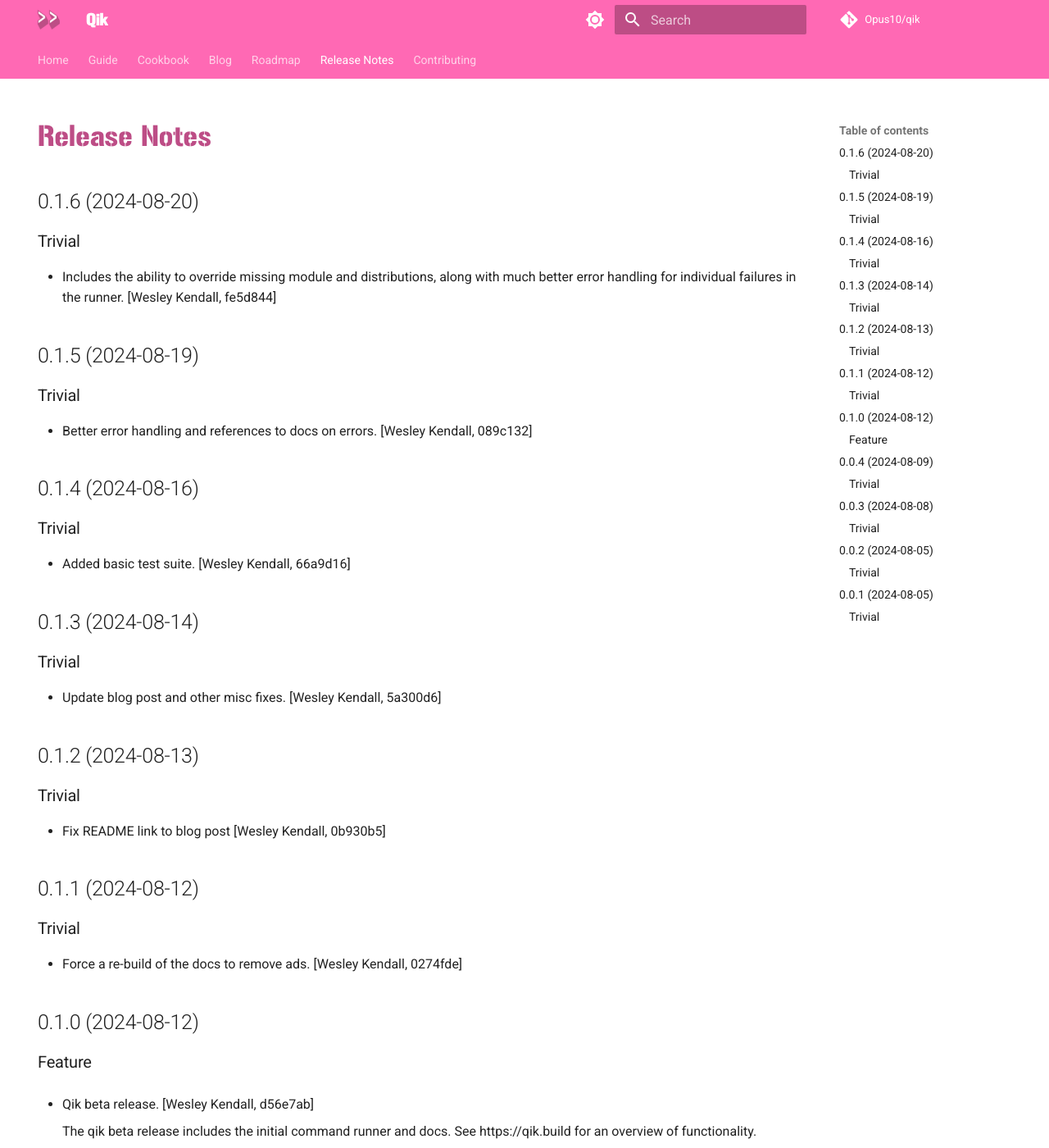
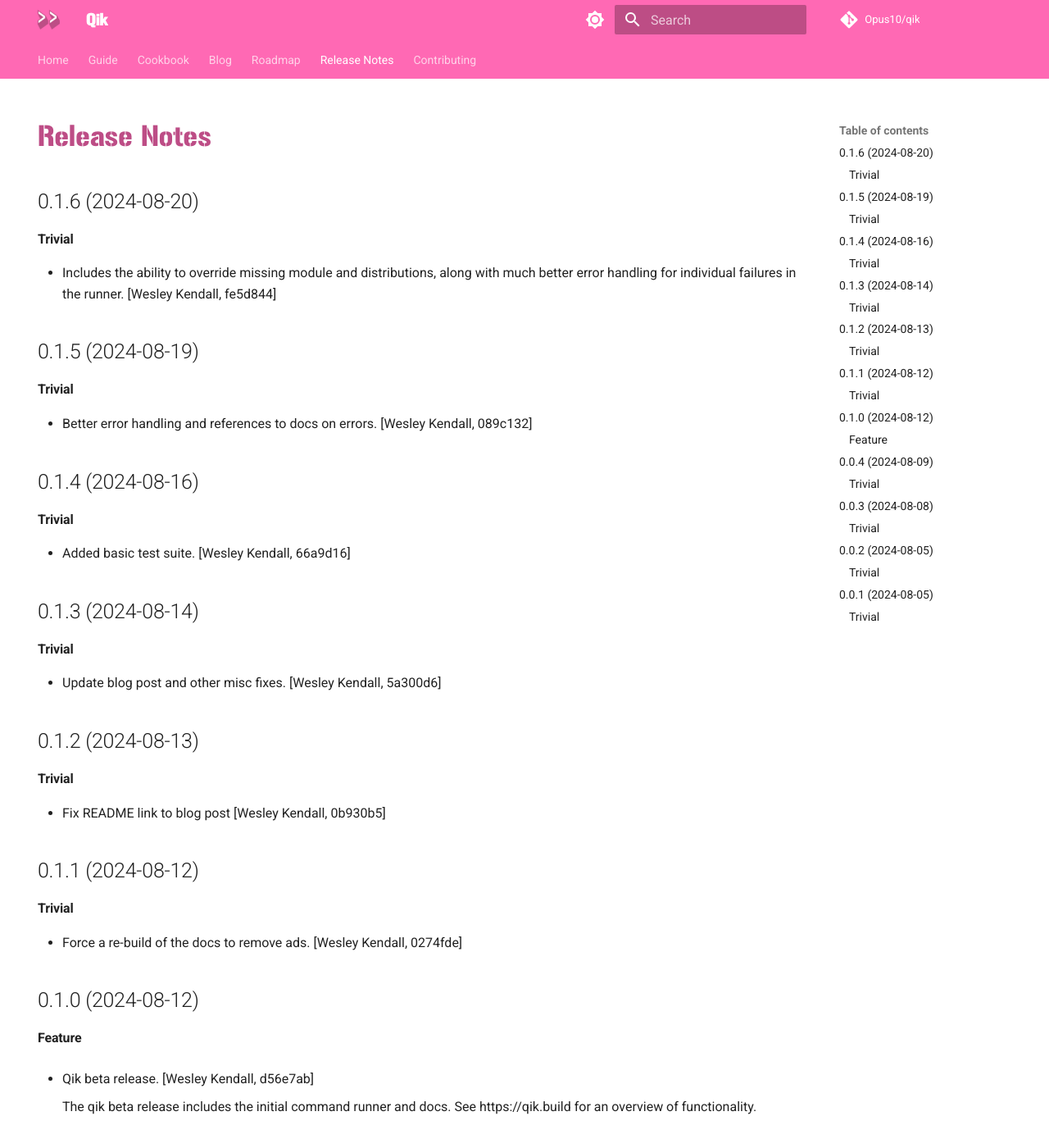
Before and after one commit to Opus10/qik, an MkDocs documentation site: the page built from docs/release_notes.md, in a window 1280 px wide and 1400 px high. Shown: the whole window at 82% size. Built offline with MkDocs 1.6.1 and Material for MkDocs 9.7.7, drawn with Linux system fonts in a browser that asks for light colours; comment, search, counter and statistics services are not loaded.

```diff
--- a/CHANGELOG.md
+++ b/CHANGELOG.md
@@ -2,43 +2,43 @@
 
 ## 0.1.6 (2024-08-20)
 
-### Trivial
+#### Trivial
 
   - Includes the ability to override missing module and distributions, along with much better error handling for individual failures in the runner. [Wesley Kendall, fe5d844]
 
 ## 0.1.5 (2024-08-19)
 
-### Trivial
+#### Trivial
 
   - Better error handling and references to docs on errors. [Wesley Kendall, 089c132]
 
 ## 0.1.4 (2024-08-16)
 
-### Trivial
+#### Trivial
 
   - Added basic test suite. [Wesley Kendall, 66a9d16]
 
 ## 0.1.3 (2024-08-14)
 
-### Trivial
+#### Trivial
 
   - Update blog post and other misc fixes. [Wesley Kendall, 5a300d6]
 
 ## 0.1.2 (2024-08-13)
 
-### Trivial
+#### Trivial
 
   - Fix README link to blog post [Wesley Kendall, 0b930b5]
 
 ## 0.1.1 (2024-08-12)
 
-### Trivial
+#### Trivial
 
   - Force a re-build of the docs to remove ads. [Wesley Kendall, 0274fde]
 
 ## 0.1.0 (2024-08-12)
 
-### Feature
+#### Feature
 
   - Qik beta release. [Wesley Kendall, d56e7ab]
 
@@ -47,24 +47,24 @@
 
 ## 0.0.4 (2024-08-09)
 
-### Trivial
+#### Trivial
 
   - Misc doc additions [Wesley Kendall, 2736c18]
 
 ## 0.0.3 (2024-08-08)
 
-### Trivial
+#### Trivial
 
   - Generate .gitattributes, fix module import watching, add verbosity levels. [Wesley Kendall, 67c7623]
 
 ## 0.0.2 (2024-08-05)
 
-### Trivial
+#### Trivial
 
   - Fix ReadTheDocs build. [Wesley Kendall, 51d835e]
 
 ## 0.0.1 (2024-08-05)
 
-### Trivial
+#### Trivial
 
   - The initial qik alpha release. [Wesley Kendall, 4d2d43b]
--- a/docs/css/mkdocs-material.css
+++ b/docs/css/mkdocs-material.css
@@ -21,25 +21,11 @@
     display: table;
 }
 
-<<<<<<< HEAD
 .md-footer {
     background-color: #FF8CC6;
 }
 .md-footer-meta {
     background-color: #BD4D86
-=======
-:root {
-    --md-primary-fg-color: #BD4D86;
-    --md-primary-fg-color--light: #BD4D86;
-    --md-primary-fg-color--dark: #BD4D86;
-}
-
-.md-footer {
-    background-color: #BD4D86;
-}
-.md-footer-meta {
-    background-color: #973E6B;
->>>>>>> _footing_update_temp
 }
 
 readthedocs-flyout {
```
